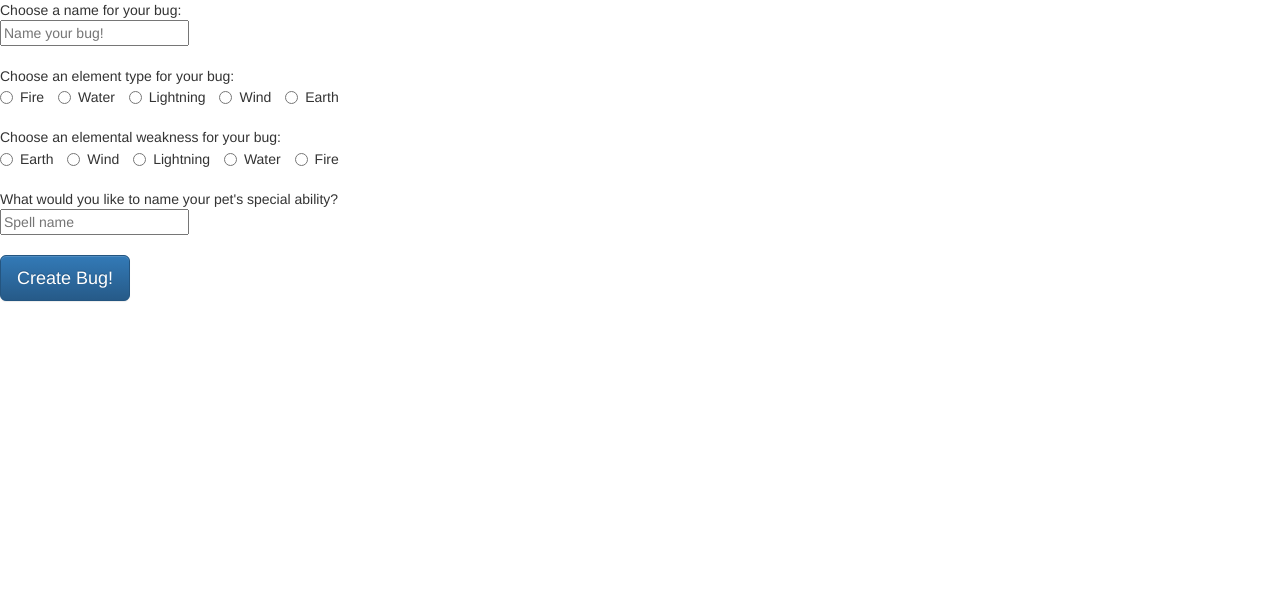
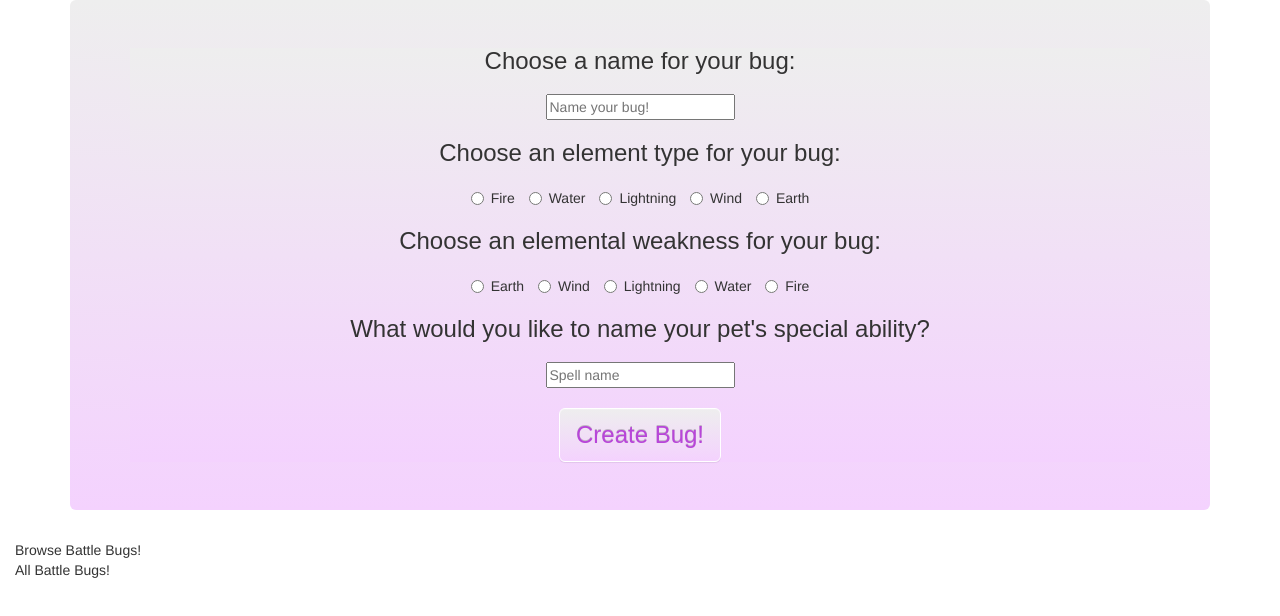
Before and after one commit to mottola/bug-generator, a plain HTML site: page index.html in a window 1280 px wide. Drawn offline with nearby package versions, Linux system fonts and the light colour scheme; a web font is replaced by a local one.

Commit message:
second commit

```diff
--- a/index.html
+++ b/index.html
@@ -4,6 +4,38 @@
 <head>
     <meta charset="UTF-8">
     <title>Battle Bugs</title>
+
+    <style>
+        @import url(https://fonts.googleapis.com/css?family=Dhurjati);
+        #newBug {
+            text-align: center;
+        }
+
+        h5 {
+            font-family: 'Dhurjati', sans-serif !important;
+            font-size: 24px !important;
+            margin: 0 !important;
+            font-weight: 200 !important;
+        }
+
+        #newBug {
+            background-image: linear-gradient(to bottom, #eeeeee 0, #f4d2fe 100%) !important;
+            border-color: none;
+        }
+
+        #newBug.btn-primary {
+            background-image: linear-gradient(to bottom, #eeeeee 0, #f4d2fe 100%) !important;
+            border-color: white !important;
+            background-color: #f4d2fe !important;
+            color: #b845d9 !important;
+            font-family: 'Dhurjati', sans-serif !important;
+            font-size: 24px;
+        }
+
+        .jumbotron {
+            background-image: linear-gradient(to bottom, #eeeeee 0, #f4d2fe 100%) !important;
+        }
+    </style>
 
     <script src="https://ajax.googleapis.com/ajax/libs/jquery/2.2.0/jquery.min.js"></script>
     <!-- Latest compiled and minified CSS -->
@@ -13,20 +45,24 @@
     <link rel="stylesheet" href="https://maxcdn.bootstrapcdn.com/bootstrap/3.3.6/css/bootstrap-theme.min.css" integrity="sha384-fLW2N01lMqjakBkx3l/M9EahuwpSfeNvV63J5ezn3uZzapT0u7EYsXMjQV+0En5r" crossorigin="anonymous">
 
     <!-- Latest compiled and minified JavaScript -->
-    <script src="https://maxcdn.bootstrapcdn.com/bootstrap/3.3.6/js/bootstrap.min.js" integrity="sha384-0mSbJDEHialfmuBBQP6A4Qrprq5OVfW37PRR3j5ELqxss1yVqOtnepnHVP9aJ7xS" crossorigin="anonymous"></script>
+    <script src="https://maxcdn.bootstrapcdn.com/bootstrap/3.3.6/js/bootstrap.min.js" integrity="sha384-0mSbJDEHialfmuBBQP6A4Qrprq5OVfW37PRR3j5ELqxss1yVqOtnepnHVP9aJ7xS" crossorigin="anonymous">
+    </script>
+
 </head>
 
 <body>
-    <form>
+    <div class='container'>
+        <div class='jumbotron'>
+            <form id='newBug'>
                 <div id="petInfo"></div>
-        Choose a name for your bug:
+                <h5>Choose a name for your bug:</h5>
                 <br>
                 <input type='text' id='newBugName' placeholder='Name your bug!'>
                 <br>
                 <br>
 
                 <div>
-            Choose an element type for your bug:
+                    <h5>Choose an element type for your bug:</h5>
                     <br>
                     <label class="radio-inline" id='newBugType'>
                         <input type="radio" name='newBugType'>Fire</label>
@@ -42,7 +78,7 @@
                     <br>
                 </div>
                 <div>
-            Choose an elemental weakness for your bug:
+                    <h5>Choose an elemental weakness for your bug:</h5>
                     <br>
                     <label class="radio-inline" id='newBugWeakness'>
                         <input type="radio" name="newBugWeakness">Earth</label>
@@ -58,17 +94,30 @@
                     <br>
                 </div>
                 <div>
-            What would you like to name your pet's special ability?
+                    <h5>What would you like to name your pet's special ability?</h5>
                     <br>
                     <input type='text' id='newBugAbility' placeholder='Spell name'>
                     <br>
                     <br>
                 </div>
-        <div>
-            <button type="button" class="btn btn-primary btn-lg" id='newBug'>Create Bug!</button>
+                <div id='submitButton'>
+                    <button type="button" class="btn btn-primary btn-lg" id='newBug' onclick="createBug()">Create Bug!</button>
 
                 </div>
             </form>
+        </div>
+    </div>
+
+    <div class="container-fluid">
+        <div class="row-fluid">
+            <div class="span2">
+                Browse Battle Bugs!
+            </div>
+            <div class="span10">
+                All Battle Bugs!
+            </div>
+        </div>
+    </div>
     <script>
         function Bug(name, type, ability, weakness) {
             this.name = name;
@@ -80,15 +129,23 @@
         Bug.prototype = {
             constructor: Bug, // Makes sure the prototype points to Bug and not Object \\
 
+            createBug: function (name, type, ability, weakness) {
+
+                this.newBugName = new Bug(name);
+                this.newBugType = new Bug(type);
+                this.newBugAbility = new Bug(ability);
+                this.newBugWeakness = new Bug(weakness);
+
+                document.getElementById('newBug').submit();
+
+            },
+
             displayInfo: function () {
                 console.log(this.name + ' is a ' + this.type + ' type bug.');
                 console.log(this.name + ' can cast ' + this.ability + ' as its special ability!!');
                 console.log(this.name + ' is weak against ' + this.weakness + ' attacks.\n\n');
             },
 
-            createBug: function () {
-
-            }
         }
 
         var fireBug = new Bug('Firebug', 'fire', 'scorch', 'water');
```
Lines whose indentation alone changed are shown as unchanged.
